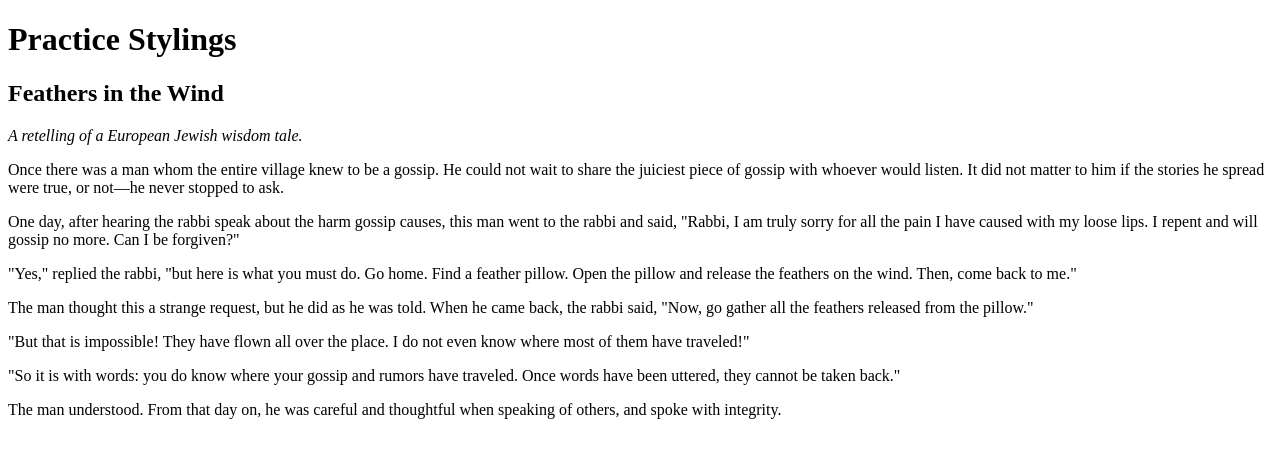
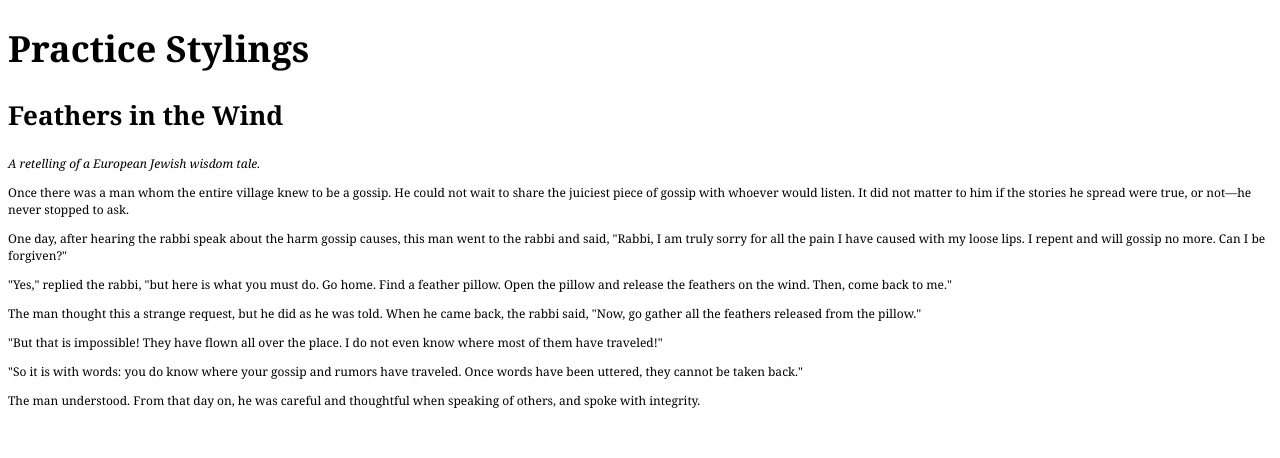
Before and after one commit to appacademy/practice-for-prepwork-css-stylings, a plain HTML site: page index.html in a window 1280 px wide. Drawn offline with Linux system fonts and the light colour scheme; grey boxes are pictures that could not be loaded.

Commit message:
Update main.css

```diff
--- a/main.css
+++ b/main.css
@@ -1,36 +1,36 @@
 h1 {
-    font-size: ;
-    font-family: ;
+    font-size: 36px;
+    font-family: Georgia, serif;
     padding: ;
     margin: ;
     font-weight: ;
     text-decoration: ;
-    color: ;
+    color: 9DDDAA;
     background-color: ;
 }
 
 h2 {
-    font-size: ;
-    font-family: ;
+    font-size: 26px;
+    font-family: Georgia, serif;
     padding: ;
     margin: ;
     font-weight: ;
-    color: ;
+    color: 145381;
     background-color: ;
 }
 
 p {
-    font-family: ;
-    font-size: ;
+    font-family: Georgia, serif;
+    font-size: 12px;
     padding: ;
     margin: ;
-    color: ;
+    color: D70000;
     background-color: ;
 }
 
 .logo {
     background-size: cover;
-    background-image: url();
+    background-image: url(https://appacademy.github.io/styleguide/assets/logo/logo-emblem-black-1000.png);
     background-color: ;
     height: ;
     width: ;
```
